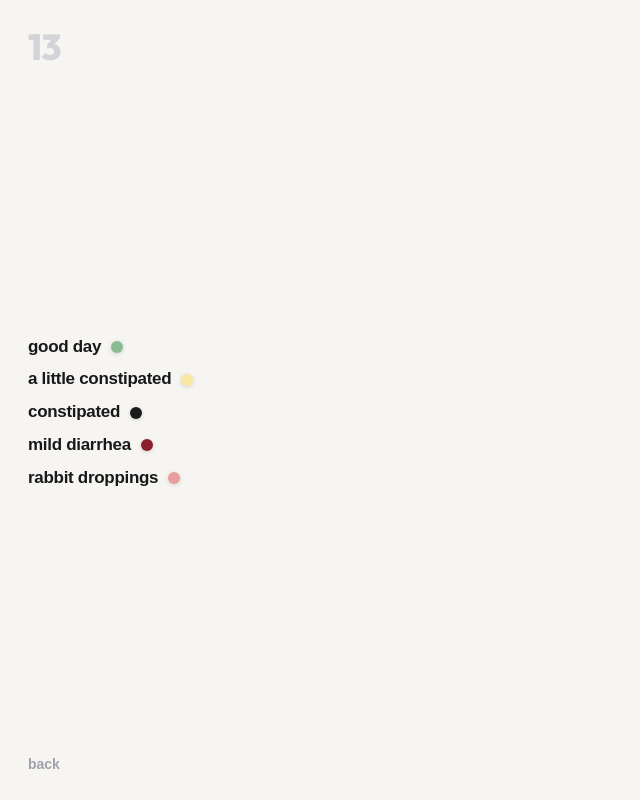
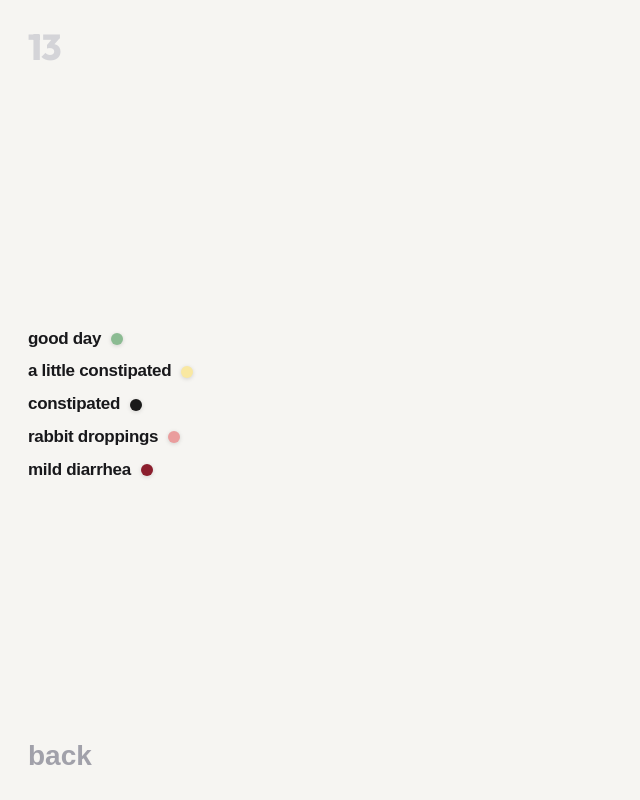
Before and after one commit to nomadnkioi/whypoo, a React (Vite) app: page / in a window 1280 px wide. Both pictures are taken after a click on the button "ADD". Shown: the whole page, without its empty margins (0-640 px from the left). Built offline with nearby package versions, Linux system fonts and the light colour scheme; no server answers.

Commit message:
fix: double back-btn font size to 28px and move rabbit droppings above mild diarrhea

```diff
--- a/src/constants/poopTypes.js
+++ b/src/constants/poopTypes.js
@@ -15,14 +15,14 @@ export const POOP_TYPES = [
     color: '#1A1A1A', // 검은색
   },
   {
+    id: 'rabbit',
+    label: 'rabbit droppings',
+    color: '#EA9D9D', // 핑크
+  },
+  {
     id: 'diarrhea',
     label: 'mild diarrhea',
     color: '#8B1E2D', // 빨강
-  },
-  {
-    id: 'rabbit',
-    label: 'rabbit droppings',
-    color: '#EA9D9D', // 핑크
   },
 ];
 
--- a/src/index.css
+++ b/src/index.css
@@ -439,8 +439,8 @@ body {
 .back-btn {
   background: transparent;
   border: none;
-  font-size: 14px;
-  font-weight: 700;
+  font-size: 28px;
+  font-weight: 800;
   color: #A1A1AA;
   cursor: pointer;
   display: inline-flex;
```
